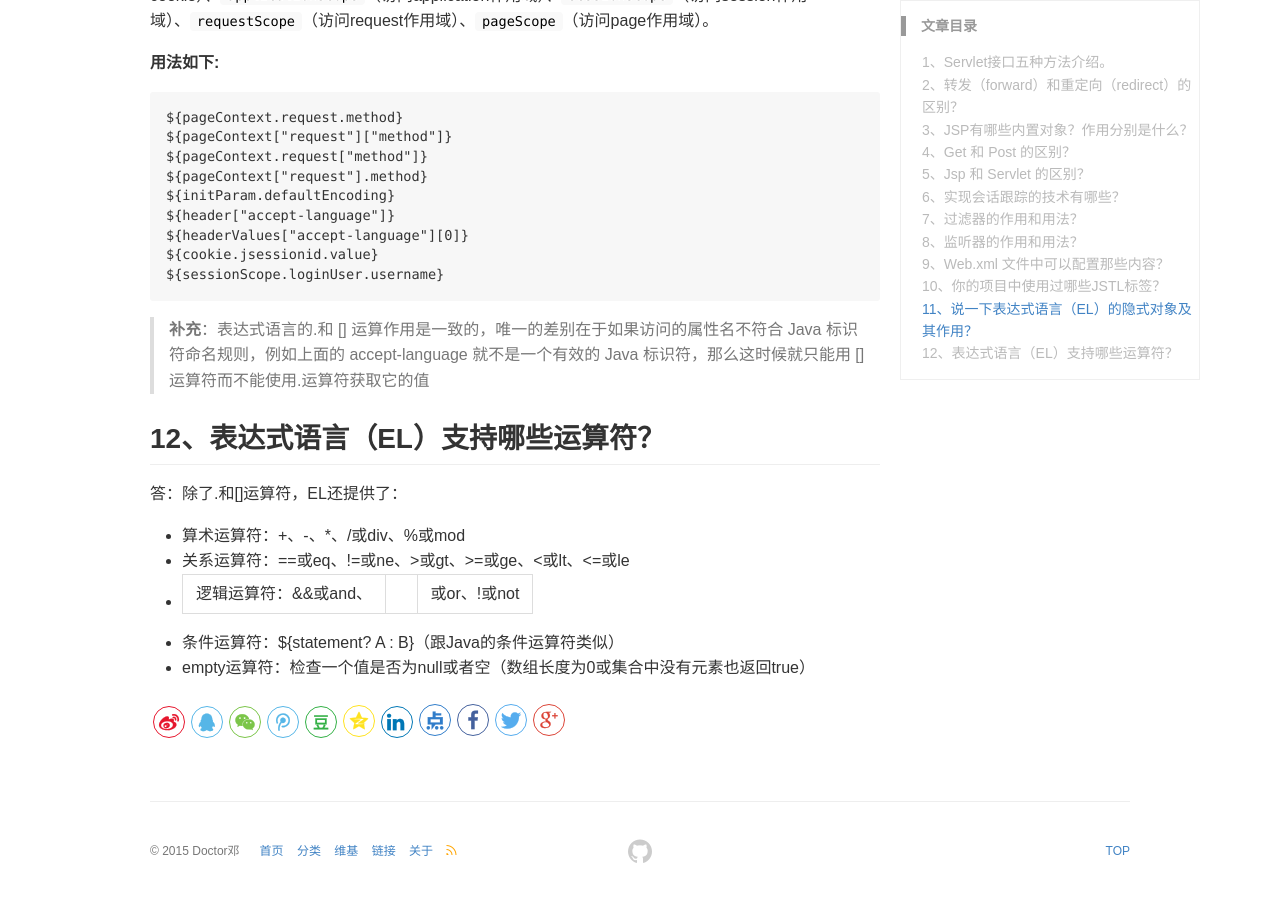
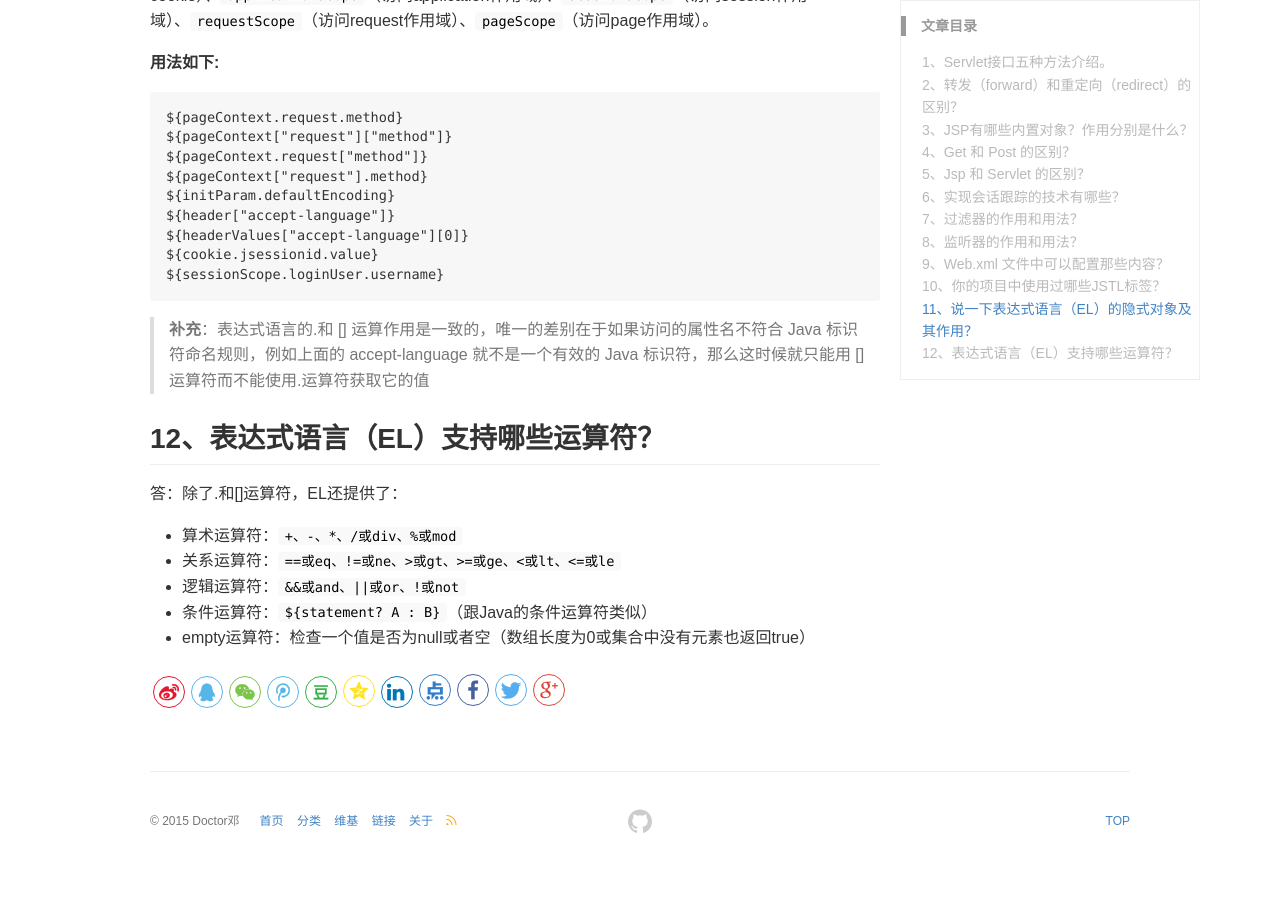
Before and after one commit to DoctorDeng/DoctorDeng.github.io, a Jekyll site: the page built from _posts/2016-09-12-java-面试.md, in a window 1280 px wide and 900 px high, scrolled down 11175 px. Built offline with Jekyll 4.4.1, drawn with Linux system fonts in a browser that asks for light colours; after the commit the page ends 12045 px from its top, so only the background shows below that.

Commit message:
modify file

```diff
--- a/_posts/2016-09-12-java-面试.md
+++ b/_posts/2016-09-12-java-面试.md
@@ -464,8 +464,8 @@ ${sessionScope.loginUser.username}
 ## 12、表达式语言（EL）支持哪些运算符？
 答：除了.和[]运算符，EL还提供了：
 
-* 算术运算符：+、-、*、/或div、%或mod
-* 关系运算符：==或eq、!=或ne、>或gt、>=或ge、<或lt、<=或le
-* 逻辑运算符：&&或and、||或or、!或not
-* 条件运算符：${statement? A : B}（跟Java的条件运算符类似）
+* 算术运算符：`+、-、*、/或div、%或mod`
+* 关系运算符：`==或eq、!=或ne、>或gt、>=或ge、<或lt、<=或le`
+* 逻辑运算符：`&&或and、||或or、!或not`
+* 条件运算符：`${statement? A : B}`（跟Java的条件运算符类似）
 * empty运算符：检查一个值是否为null或者空（数组长度为0或集合中没有元素也返回true）
```
